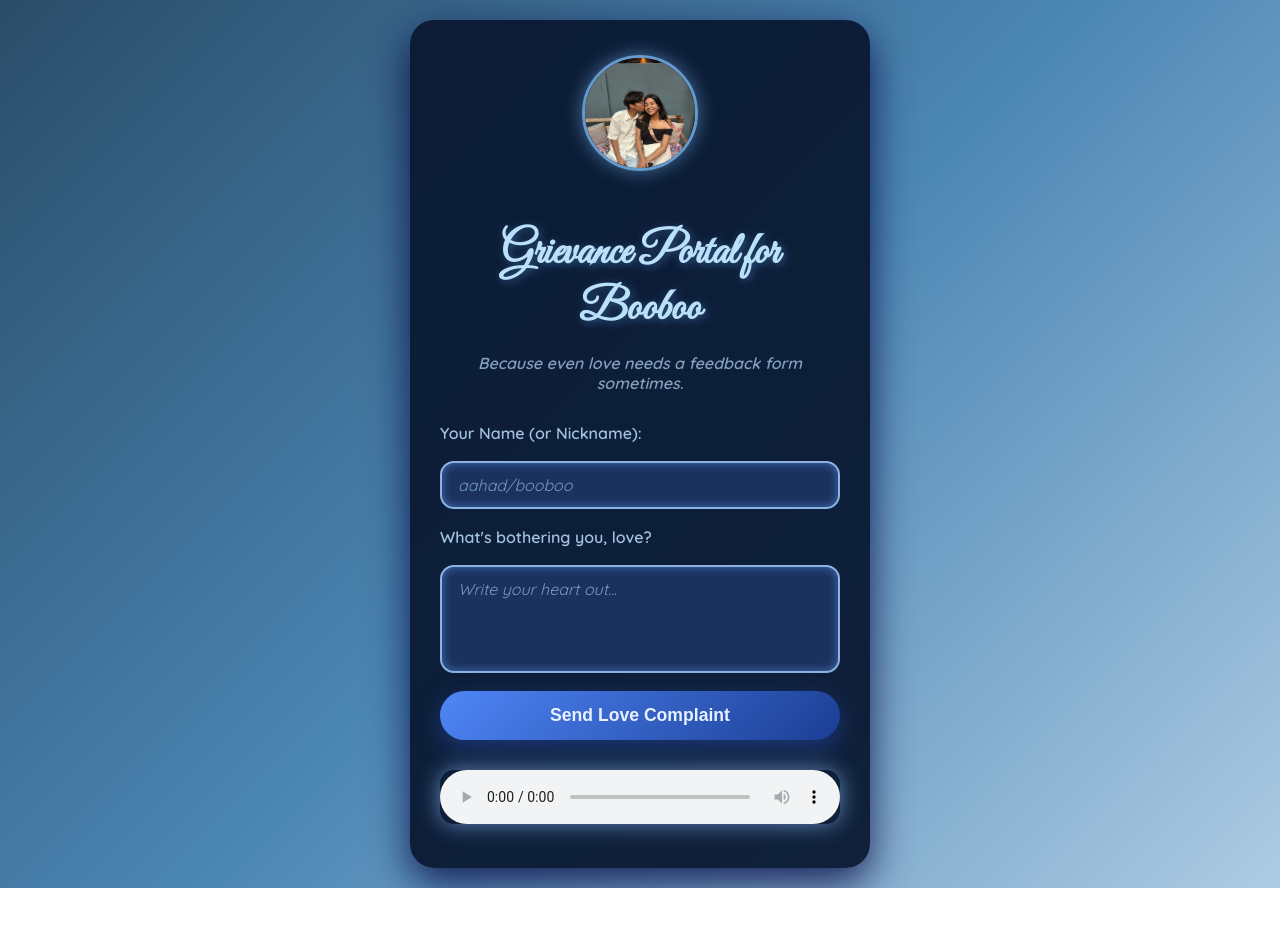
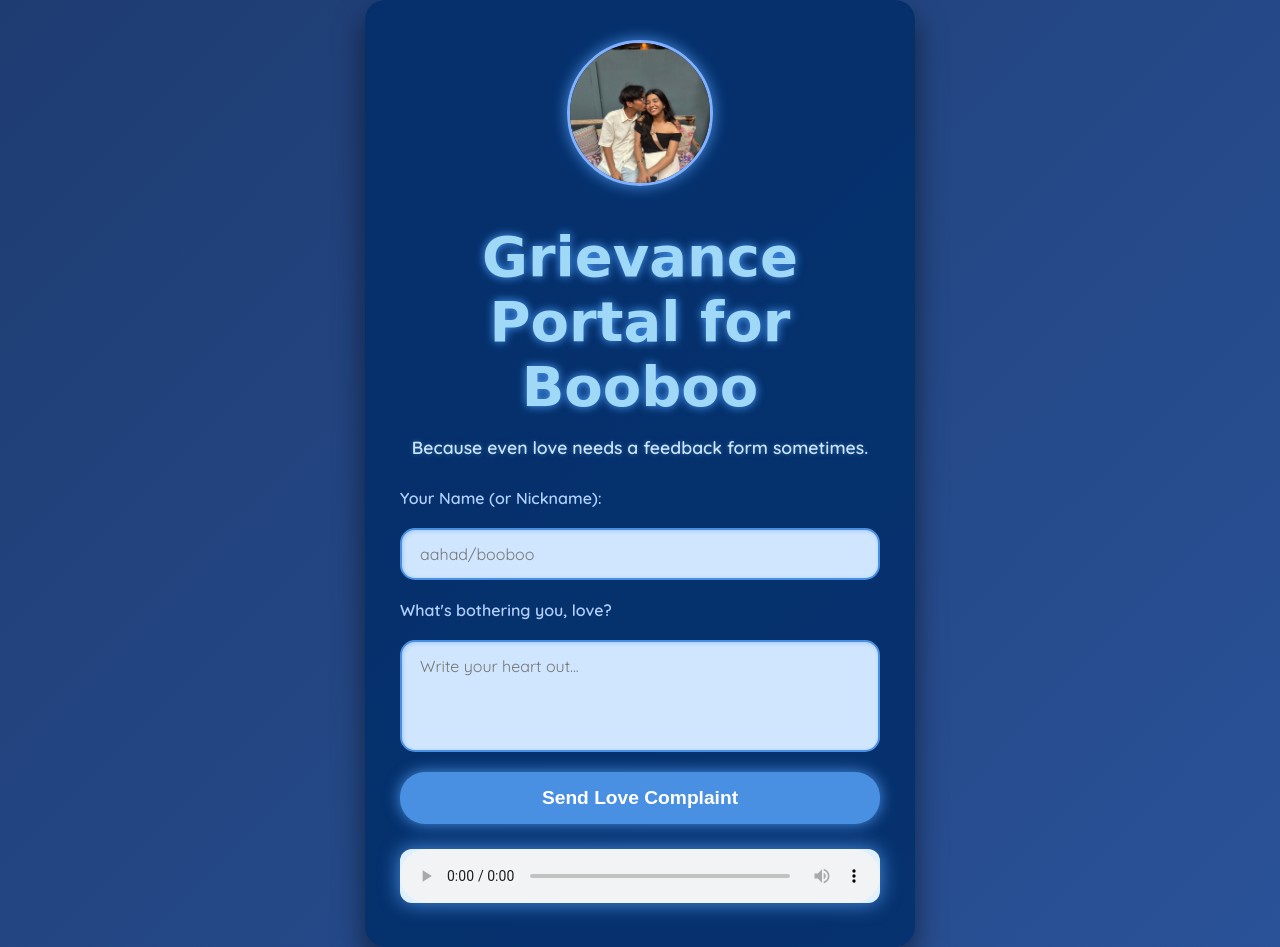
Before and after one commit to aditisingh015/grievance-portal-for-booboo, a plain HTML site: page index.html in a window 1280 px wide. Before the commit the page ends 888 px from the top, so only its background shows below. Drawn offline with Linux system fonts and the light colour scheme.

Commit message:
Update style.css with blue

```diff
--- a/style.css
+++ b/style.css
@@ -1,149 +1,134 @@
-/* Base and body styling */
+/* Base styles */
 body {
   margin: 0;
   padding: 0;
   font-family: 'Quicksand', sans-serif;
-  background: linear-gradient(135deg, #2a4d69, #4b86b4, #adcbe3);
-  color: #f0f8ff;
+  background: linear-gradient(135deg, #1e3c72, #2a5298);
+  color: #e0f0ff;
+  overflow-x: hidden;
+  min-height: 100vh;
   display: flex;
   justify-content: center;
   align-items: center;
-  min-height: 100vh;
-  padding: 20px;
-  box-sizing: border-box;
+  flex-direction: column;
 }
 
-/* Container styling */
+/* Container for content */
 .container {
-  background: rgba(10, 25, 50, 0.95);
-  max-width: 400px;
-  width: 100%;
-  padding: 35px 30px 40px;
-  border-radius: 24px;
-  box-shadow: 0 15px 40px rgba(0, 0, 60, 0.8);
+  background: rgba(0, 45, 105, 0.85);
+  max-width: 480px;
+  width: 90%;
+  padding: 40px 35px;
+  border-radius: 20px;
+  box-shadow: 0 15px 30px rgba(0, 0, 0, 0.5);
   text-align: center;
-  color: #dcefff;
   position: relative;
+  z-index: 10;
 }
 
-/* Profile image */
-.profile-pic {
-  width: 110px;
-  height: 110px;
-  border-radius: 50%;
-  object-fit: cover;
-  border: 3px solid #6699cc;
-  margin-bottom: 20px;
-  box-shadow: 0 0 18px #6699ccaa;
+/* Heading */
+h1 {
+  font-family: 'Cookie', cursive;
+  font-size: 3.5rem;
+  margin-bottom: 5px;
+  color: #a0d8f7;
+  text-shadow: 0 0 10px #4ea1ff;
 }
 
-/* Header */
-h1 {
-  font-family: 'Great Vibes', cursive;
-  font-size: 2.8rem;
-  margin-bottom: 8px;
-  color: #bbe1fa;
-  text-shadow: 2px 2px 8px #2f5785;
+/* Subtext */
+.subtext {
+  font-size: 1.1rem;
+  margin-bottom: 30px;
+  color: #cce6ff;
+  font-weight: 600;
+  text-shadow: 0 0 5px #336699;
 }
 
-.subtext {
-  font-size: 1rem;
-  font-style: italic;
-  margin-bottom: 30px;
-  color: #a3c1e0cc;
-  font-weight: 600;
-}
-
-/* Form */
+/* Form styling */
 form {
   display: flex;
   flex-direction: column;
-  gap: 18px;
+  gap: 20px;
+}
+
+/* Labels */
+label {
+  font-weight: 600;
+  font-size: 1rem;
+  color: #b3d1ff;
   text-align: left;
 }
 
-label {
-  font-weight: 600;
+/* Inputs and textarea */
+input, textarea {
+  padding: 14px 18px;
+  border-radius: 15px;
+  border: 2px solid #4a90e2;
+  font-family: 'Quicksand', sans-serif;
   font-size: 1rem;
-  color: #a3c1e0;
-  user-select: none;
+  background: #d0e6ff;
+  color: #003366;
+  resize: none;
+  transition: all 0.3s ease;
+  box-shadow: inset 1px 1px 4px #a0c8ff;
 }
 
-/* Inputs */
-input,
-textarea {
-  padding: 12px 16px;
-  border-radius: 14px;
-  border: 2px solid #8bb4e0;
-  background: #1e3768cc;
-  color: #d4e7ff;
-  font-size: 1rem;
-  font-family: 'Quicksand', sans-serif;
-  resize: none;
-  box-shadow: inset 0 0 10px #5b8de6aa;
-  transition: all 0.25s ease;
+input:focus, textarea:focus {
+  outline: none;
+  border-color: #82b1ff;
+  background: #e0f0ff;
+  box-shadow: 0 0 10px #5a9aff;
 }
 
-input::placeholder,
-textarea::placeholder {
-  color: #8bb4e0cc;
-  font-style: italic;
-}
-
-input:focus,
-textarea:focus {
-  outline: none;
-  border-color: #a3c1e0;
-  background: #22437bdd;
-  box-shadow: 0 0 15px 3px #6699ccbb;
-  transform: scale(1.02);
-}
-
-/* Button */
+/* Button styling */
 button {
-  background: linear-gradient(135deg, #4f86f7, #1b3e94);
-  color: #e6f0ff;
+  background: #4a90e2;
+  color: white;
   border: none;
-  padding: 14px;
-  border-radius: 30px;
-  font-size: 1.1rem;
-  font-weight: 700;
+  padding: 15px;
+  border-radius: 25px;
+  font-size: 1.2rem;
+  font-weight: bold;
   cursor: pointer;
-  box-shadow: 0 8px 25px rgba(30, 60, 130, 0.85);
-  transition: transform 0.3s ease, box-shadow 0.3s ease;
-  user-select: none;
+  box-shadow: 0 0 15px #4a90e2;
+  transition: background 0.3s ease, transform 0.2s ease;
 }
 
 button:hover {
-  transform: scale(1.05) translateY(-2px);
-  box-shadow: 0 14px 30px rgba(80, 120, 255, 0.95);
+  background: #357abd;
+  transform: scale(1.1);
 }
 
-button:active {
-  transform: scale(0.97);
-  box-shadow: 0 6px 15px rgba(70, 110, 210, 0.6);
+/* Image styling */
+.profile-pic {
+  width: 140px;
+  height: 140px;
+  border-radius: 50%;
+  object-fit: cover;
+  margin: 0 auto 20px auto;
+  border: 3px solid #82b1ff;
+  box-shadow: 0 0 15px #4a90e2;
+  display: block;
 }
 
-/* Audio player */
-.theme-song {
-  margin-top: 30px;
+/* Audio player styling */
+audio {
+  margin-top: 25px;
   width: 100%;
-  border-radius: 14px;
-  box-shadow: 0 0 22px #77a3dbcc;
   outline: none;
+  filter: drop-shadow(0 0 10px #4a90e2);
+  border-radius: 12px;
+  background: #e0f0ff;
 }
 
 /* Responsive */
-@media (max-width: 450px) {
+@media (max-width: 520px) {
   .container {
-    max-width: 100%;
-    padding: 30px 20px 35px;
+    padding: 30px 20px;
   }
-
   h1 {
-    font-size: 2.2rem;
+    font-size: 2.8rem;
   }
-
   button {
     font-size: 1rem;
   }
```
